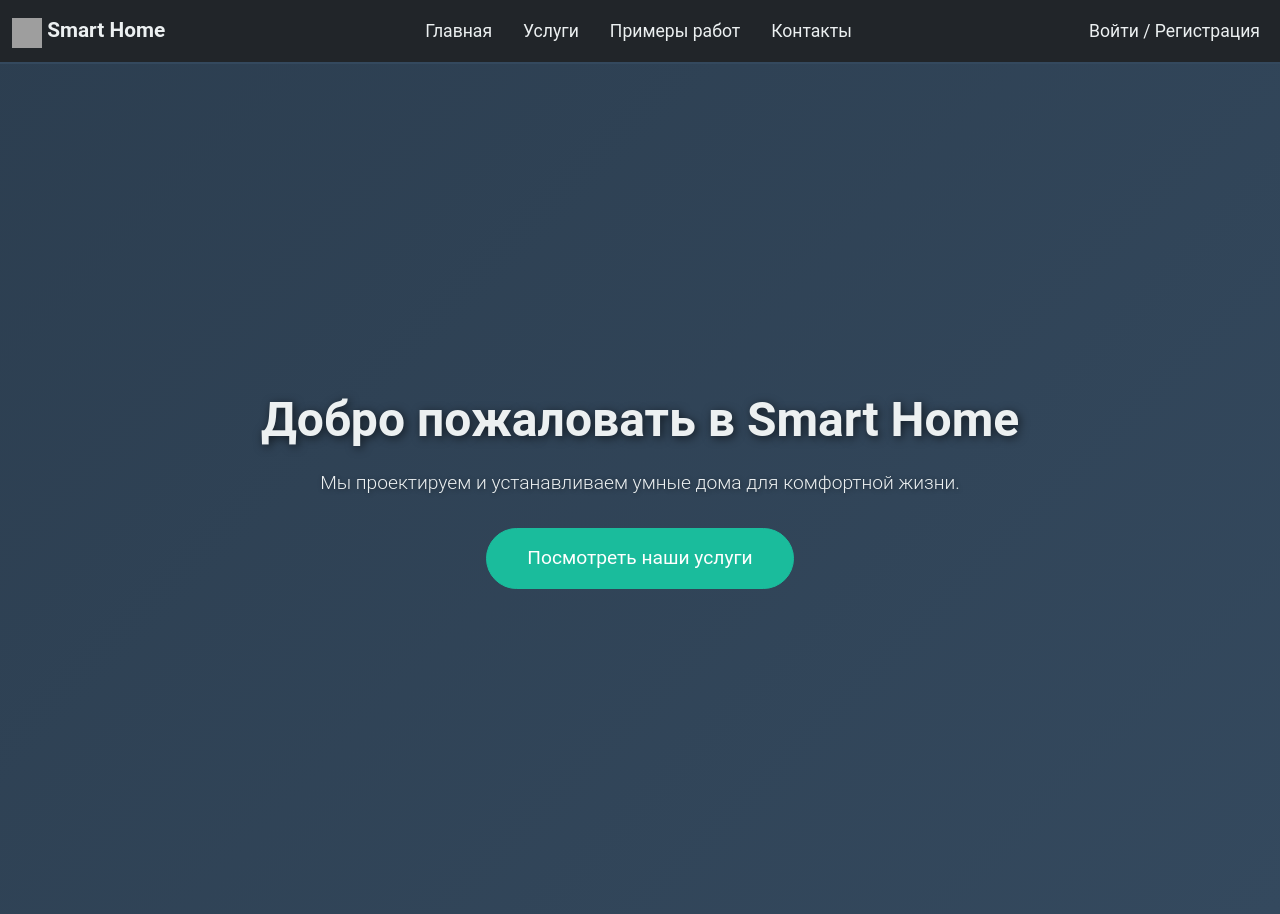
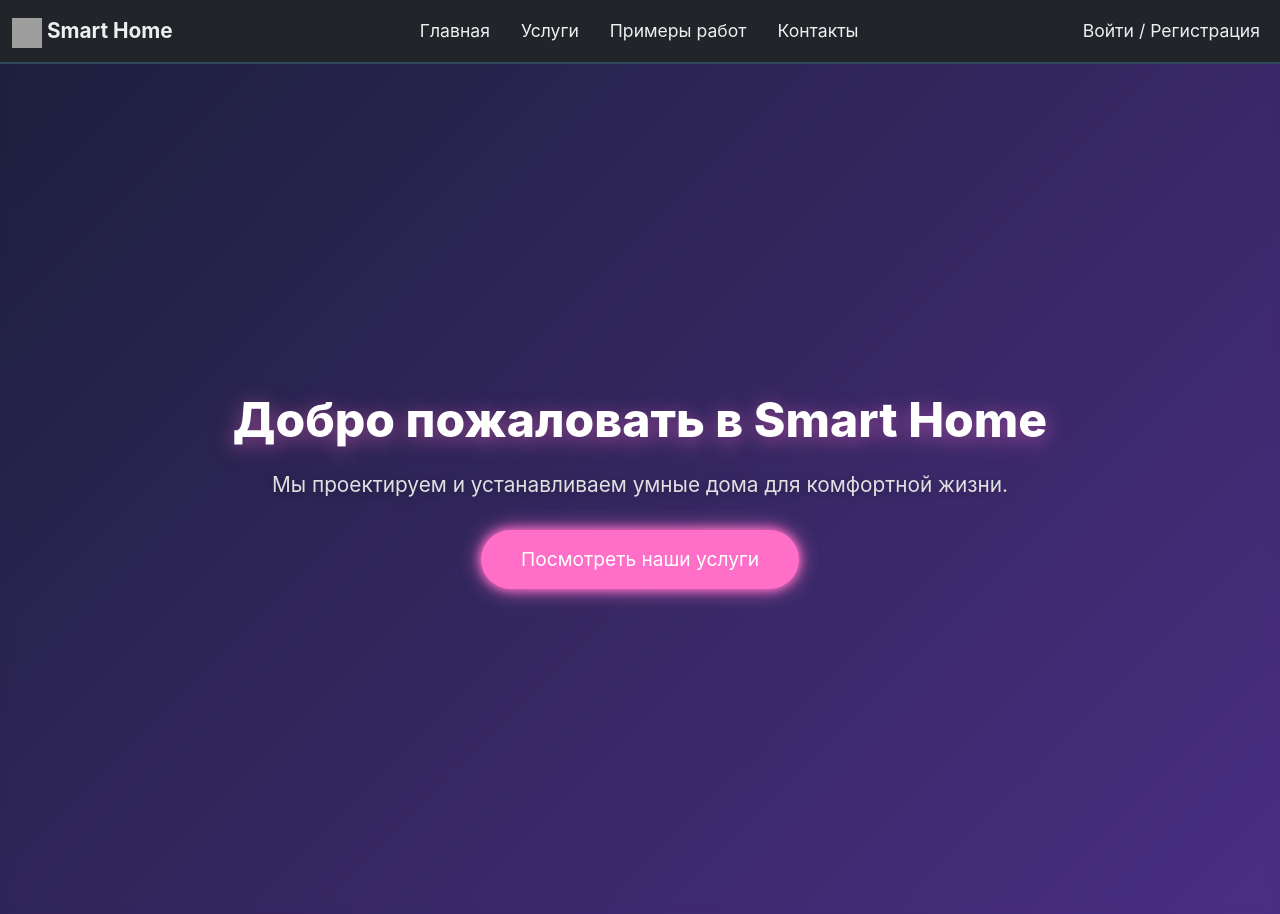
Before and after one commit to walterrainGIT/smart-home-frontend, a website: page index.html in a window 1280 px wide. Drawn offline with nearby package versions, Linux system fonts and the light colour scheme; grey boxes are pictures that could not be loaded.

Commit message:
new style

```diff
--- a/package.json
+++ b/package.json
@@ -3,6 +3,9 @@
   "version": "1.0.0",
   "main": "index.js",
   "license": "MIT",
+  "scripts": {
+    "start": "http-server ./ -o"
+  },
   "dependencies": {
     "bootstrap": "^5.3.3"
   },
--- a/src/css/styles.css
+++ b/src/css/styles.css
@@ -1,24 +1,22 @@
+/* Общие стили */
 body {
-    font-family: Arial, sans-serif;
-    padding-top: 70px; /* Высота навигационной панели */
+    font-family: 'Inter', sans-serif;
+    margin: 0;
+    padding-top: 70px;
+    background: linear-gradient(135deg, #1b1f3b, #4b2e83); /* Cosmic dark gradient */
+    color: #f5f5f5;
+    display: flex;
+    flex-direction: column;
+    min-height: 100vh;
+    backdrop-filter: blur(5px);
 }
+
+/* Контейнер основного контента */
 .container {
     margin-top: 20px;
 }
 
-/* Основной стиль для фона и оформления */
-body {
-    background: linear-gradient(135deg, #2c3e50, #34495e); /* Темные градиенты от синего к серому */
-    color: #ecf0f1; /* Светлый цвет для текста */
-    font-family: 'Roboto', sans-serif;
-    height: 100%;
-    margin: 0;
-    display: flex;
-    flex-direction: column;
-    justify-content: space-between;
-}
-
-/* Контейнер с основным контентом */
+/* Основной контент */
 .main-content {
     display: flex;
     flex-direction: column;
@@ -26,38 +24,43 @@ body {
     align-items: center;
     text-align: center;
     height: 100vh;
-    color: #ecf0f1;
+    padding: 0 20px;
 }
 
-/* Заголовок главной страницы */
+/* Заголовок */
 .main-heading {
     font-size: 3rem;
-    font-weight: 700;
+    font-weight: 800;
     margin-bottom: 20px;
-    text-shadow: 2px 2px 10px rgba(0, 0, 0, 0.6); /* Мягкая тень для выделения текста */
+    color: #ffffff;
+    text-shadow: 0 4px 20px rgba(255, 110, 199, 0.5); /* Neon pink glow */
 }
 
-/* Текст на главной странице */
+/* Подзаголовок / текст */
 .lead {
-    font-size: 1.2rem;
+    font-size: 1.3rem;
     margin-bottom: 30px;
-    font-weight: 300;
-    text-shadow: 1px 1px 5px rgba(0, 0, 0, 0.4); /* Легкая тень для текста */
+    font-weight: 400;
+    color: #e0e0e0;
+    text-shadow: 0 2px 10px rgba(0, 0, 0, 0.3);
 }
 
-/* Кнопка */
+/* Кнопки с neon-эффектом */
 .btn-primary {
-    background-color: #1abc9c; /* Яркий цвет для кнопки */
-    border-color: #1abc9c;
+    background-color: #ff6ec7;
+    color: #fff;
+    border: none;
     font-size: 1.2rem;
     padding: 15px 40px;
     border-radius: 50px;
-    transition: background-color 0.3s ease, transform 0.2s ease-in-out;
+    cursor: pointer;
+    transition: all 0.3s ease-in-out;
+    box-shadow: 0 0 10px #ff6ec7, 0 0 20px #ff6ec7;
 }
 
 .btn-primary:hover {
-    background-color: #16a085; /* Более темный оттенок при наведении */
     transform: scale(1.05);
+    box-shadow: 0 0 20px #ff6ec7, 0 0 40px #ff6ec7;
 }
 
 /* Индикатор загрузки */
@@ -65,25 +68,30 @@ body {
     margin-top: 50px;
 }
 
-/* Стили для уведомлений */
+/* Уведомления в стиле glassmorphism */
 .toast-container {
     z-index: 1050;
+    position: fixed;
+    top: 20px;
+    right: 20px;
 }
 
 .toast {
-    background-color: rgba(0, 0, 0, 0.85);
-    color: white;
-    border-radius: 10px;
-    box-shadow: 0 2px 10px rgba(0, 0, 0, 0.3);
+    background: rgba(255, 255, 255, 0.1);
+    backdrop-filter: blur(10px);
+    color: #ffffff;
+    border-radius: 15px;
+    box-shadow: 0 4px 20px rgba(0, 0, 0, 0.3);
     font-size: 1rem;
 }
 
 .toast-header {
-    background-color: #1abc9c;
-    color: white;
-    border-radius: 10px 10px 0 0;
+    background: rgba(255, 110, 199, 0.2);
+    color: #fff;
+    border-radius: 15px 15px 0 0;
+    font-weight: 600;
 }
 
 .toast-body {
-    background-color: rgba(0, 0, 0, 0.1);
+    background: rgba(255, 255, 255, 0.05);
 }
```
